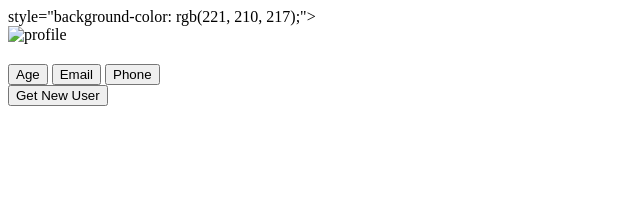
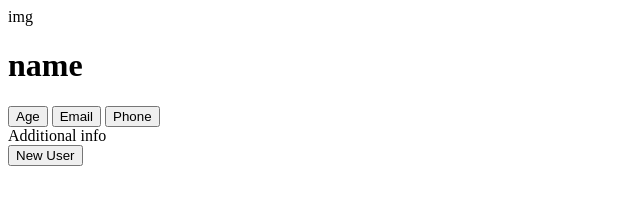
Before and after one commit to acciojob/random-user-js-AshishDeshmukh02, a website: page main.html in a window 1280 px wide. Shown: the whole page, without its empty margins (0-640 px from the left). Drawn offline with Linux system fonts and the light colour scheme; no server answers.

Commit message:
Update main.html

```diff
--- a/main.html
+++ b/main.html
@@ -8,24 +8,21 @@
 
 <body>
 	<!-- the entire body must be written by student -->
-	style="background-color: rgb(221, 210, 217);">
-  <div id="main">
-    <div id="image">
 
-      <img id="profile" src="" alt="profile">
-      <h2 id = "fullname"></h2>
+	<div id="img-box">img</div>
+	<h1 id="username">name</h1>
+	<div class="btn-container">
+		<button data-attr="age" id="age"> Age</button>
+		<button data-attr="email" id="email" >Email</button>
+		<button data-attr="phone" id="phone">Phone</button>
+	</div>
+	<section >
+		Additional info
+		<div id="output">
 
-    </div>
-    <div class="data">
-      <button class="button" onclick="update_data_box(this)" buttonFor="age" >Age</button>
-      <button class="button" onclick="update_data_box(this)"buttonFor="email">Email</button>
-      <button class="button" onclick="update_data_box(this)"buttonFor="phone">Phone</button>
-
-      <div id="data_box" class="data-box "></div>
-    </div>
-    <button class="newUserButton" onclick="refreshRun()">Get New User</button>
-  </div>
-
+		</div>
+	</section>
+	<button id="getUser"> New User</button>
     <script type="text/javascript" src="./script.js">
 </script>
 
```
